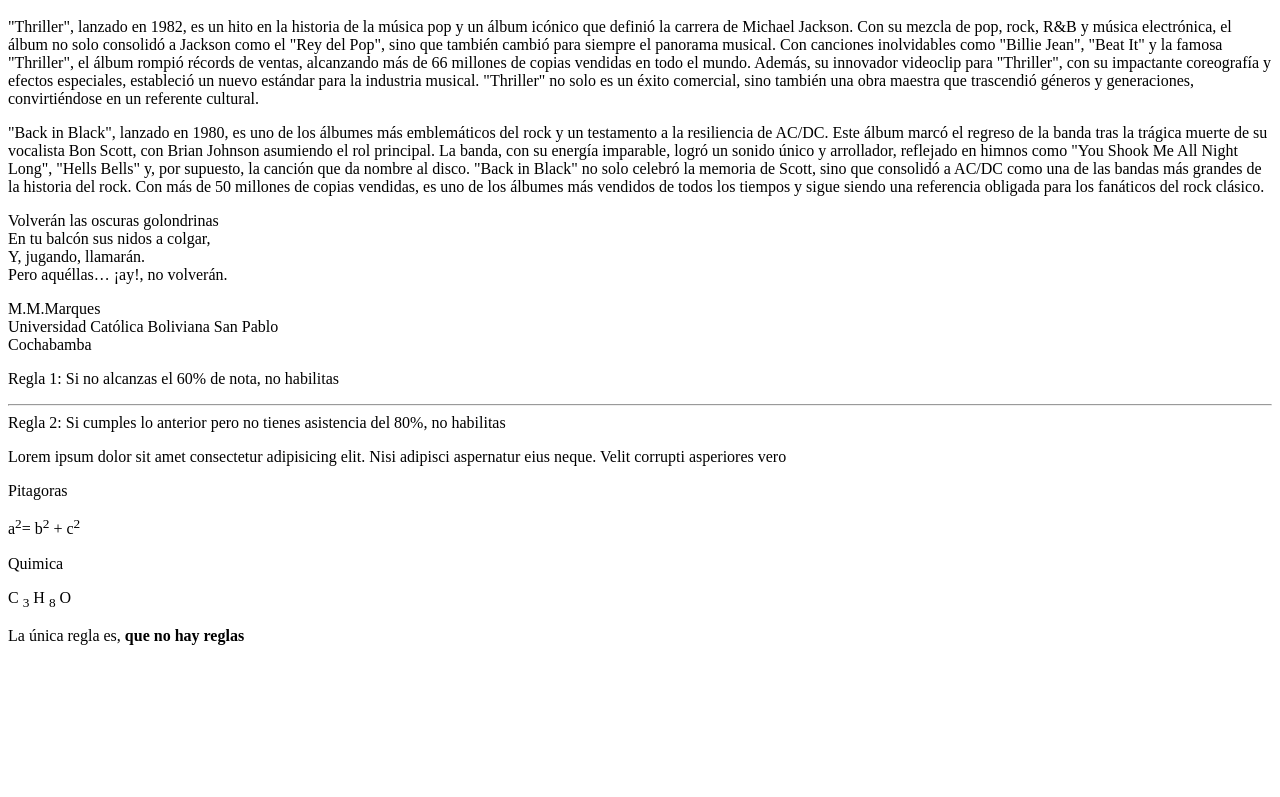
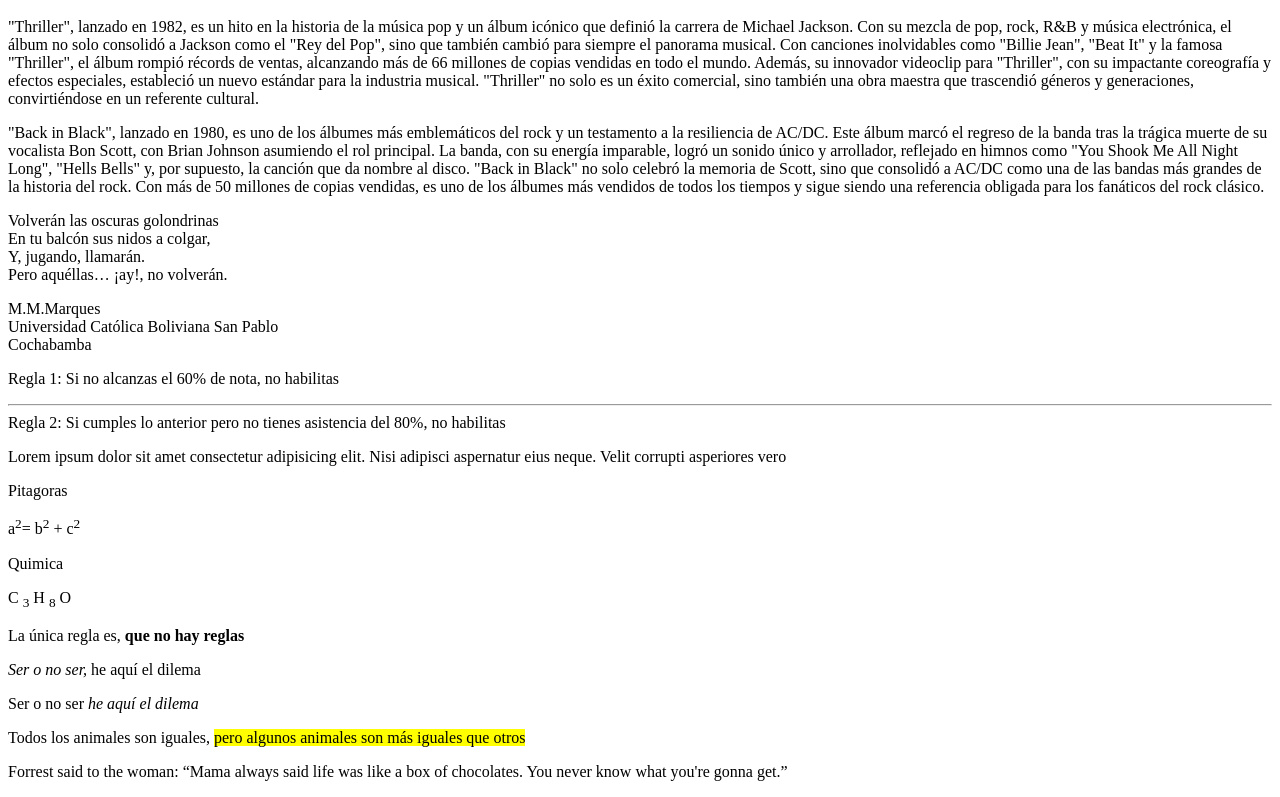
Before and after one commit to gandarillasNavia/ElmDeTexto, a plain HTML site: page index.html in a window 1280 px wide. Shown: the part 352-1149 px from the top of the page. Before the commit the page ends 1013 px from the top, so only its background shows below. Drawn offline with Linux system fonts and the light colour scheme.

Commit message:
Terminado

```diff
--- a/index.html
+++ b/index.html
@@ -63,7 +63,22 @@
     </div>
 
     <div class="enfasis">
+        <p>
+           <em>Ser o no ser,</em> he aquí el dilema
+        </p>
+        <p>
+            Ser o no ser <em>he aquí el dilema</em>
+        </p>
+    </div>
 
+    <div class="resaltado">
+        <p>
+            Todos los animales son iguales, <mark> pero algunos animales son más iguales que otros</mark>
+        </p>
+    </div>
+
+    <div class="cita-en-linea">
+        <p> Forrest said to the woman: <q cite="https://www.imdb.com/es-es/title/tt0109830/?ref_=ls_t_15">Mama always said life was like a box of chocolates. You never know what you're gonna get.</q></p>
     </div>
 </body>
 </html>
```
